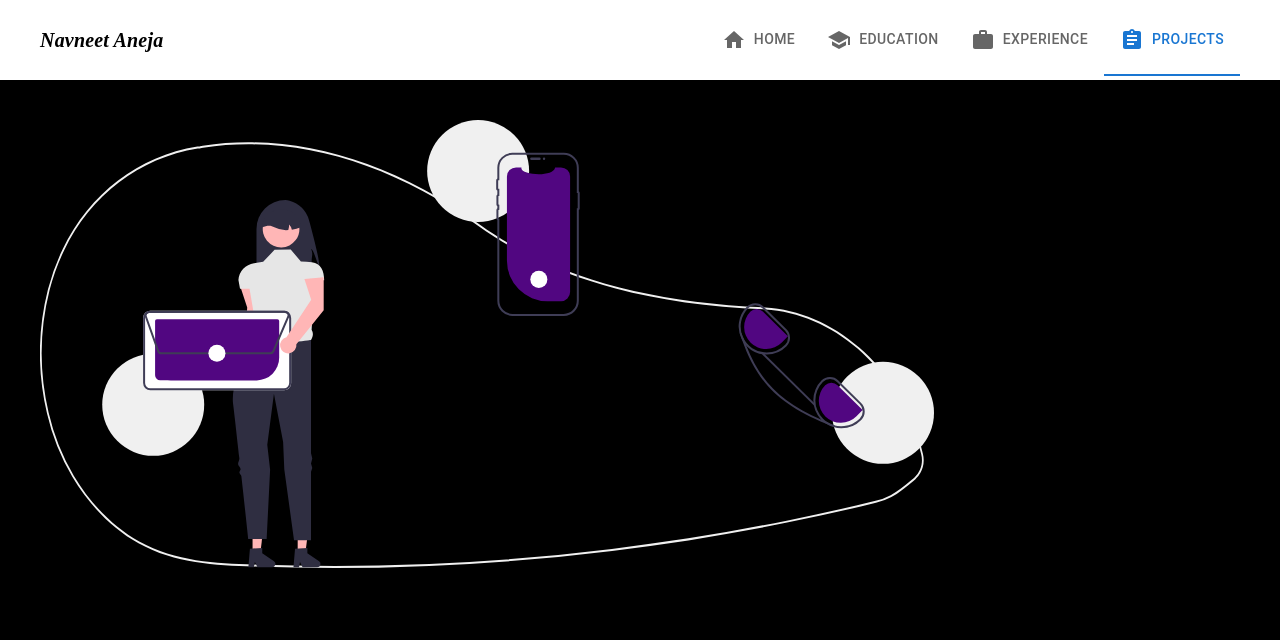
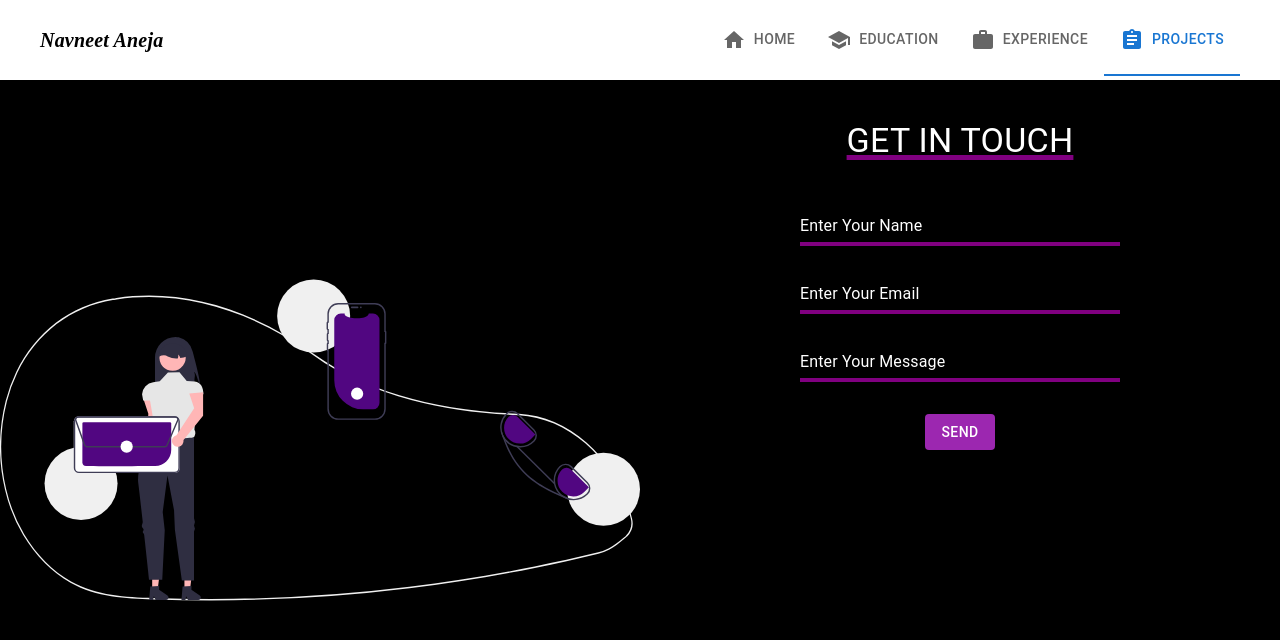
Before and after one commit to Navneetaneja/portfolio, a React (Create React App) app: page /projects in a window 1280 px wide. Shown: the top 640 px of the page. Built offline with nearby package versions, Linux system fonts and the light colour scheme.

Commit message:
added footer

```diff
--- a/src/App.js
+++ b/src/App.js
@@ -1,7 +1,6 @@
 import Navbar from "./components/Navbar";
 import { BrowserRouter as Router } from "react-router-dom";
 import { Route, Routes } from "react-router";
-import Error from "./components/Error";
 import Footer from "./components/Footer";
 
 export default function App() {
@@ -13,7 +12,6 @@ export default function App() {
         <Route path="/education" />
         <Route path="/experience" />
         <Route path="/projects" />
-        <Route path="/*" element={<Error />} />
       </Routes>
       <Footer />
     </Router>
--- a/src/components/Error.js
+++ /dev/null
@@ -1,9 +0,0 @@
-import { Box } from "@mui/material";
-
-export default function Error() {
-  return (
-    <Box sx={{ display: "flex", justifyContent: "center" }}>
-      <img style={{ padding: "2vh" }} alt="error" src="/static/Error.svg" />
-    </Box>
-  );
-}
--- a/src/components/Footer.js
+++ b/src/components/Footer.js
@@ -1,9 +1,185 @@
-import { Box } from "@mui/material";
+import {
+  Alert,
+  Box,
+  Button,
+  Snackbar,
+  TextField,
+  Typography,
+} from "@mui/material";
+import { useState } from "react";
 
 export default function Footer() {
+  const [name, setName] = useState();
+  const [email, setEmail] = useState();
+  const [message, setMessage] = useState();
+  const [open, setOpen] = useState(false);
+  const [severity, setSeverity] = useState("success");
+  const [text, setText] = useState("Message Sent Successfully");
+  const [nameError, setNameError] = useState(false);
+  const [nameLabel, setNameLabel] = useState("Enter Your Name");
+  const [nameHelper, setNameHelper] = useState();
+  const [emailError, setEmailError] = useState(false);
+  const [emailLabel, setEmailLabel] = useState("Enter Your Email");
+  const [emailHelper, setEmailHelper] = useState();
+
+  const handleName = (_event) => {
+    let n = _event.target.value;
+    if (!checkEmpty(n) && n.length > 30) {
+      setNameError(true);
+      setNameLabel("Name Error");
+      setNameHelper("Name length cannot be more than 30");
+    } else {
+      setNameError(false);
+      setNameLabel("Enter Your Name");
+      setNameHelper(null);
+    }
+    setName(n);
+  };
+
+  const handleEmail = (_event) => {
+    let e = _event.target.value;
+    if (!checkEmpty(e) && checkEmpty(e.match(".+@.+\\..+"))) {
+      setEmailError(true);
+      setEmailLabel("Email Error");
+      setEmailHelper("Email is not in standard format");
+    } else {
+      setEmailError(false);
+      setEmailLabel("Enter Your Email");
+      setEmailHelper(null);
+    }
+    setEmail(e);
+  };
+
+  const handleClose = () => {
+    setOpen(false);
+  };
+
+  const checkEmpty = (prop) => {
+    return prop === null || prop === undefined || prop === "";
+  };
+
+  const sendMessage = (_event) => {
+    if (
+      !checkEmpty(name) &&
+      !checkEmpty(email) &&
+      !checkEmpty(email.match(".+@.+\\..+")) &&
+      !checkEmpty(message) &&
+      !nameError &&
+      !emailError
+    ) {
+      setSeverity("success");
+      setText("Message Sent Successfully");
+    } else if (checkEmpty(name) || checkEmpty(email) || checkEmpty(message)) {
+      setSeverity("error");
+      setText("Fields Cannot be Empty");
+    } else if (nameError || emailError) {
+      setSeverity("error");
+      nameError && setText("Name Format Is Not Correct");
+      emailError && setText("Email Format Is Not Correct");
+      nameError &&
+        emailError &&
+        setText("Name and Email Format Is Not Correct");
+    } else {
+      setSeverity("error");
+      setText("Error Occurred");
+    }
+    setOpen(true);
+  };
+
   return (
-    <Box height="90vh" sx={{ backgroundColor: "black" }}>
-      <img style={{ padding:"5vh" }} alt="error" src="/static/Contact.svg" />
+    <Box
+      height="90vh"
+      sx={{
+        display: "flex",
+        justifyContent: "space-between",
+        background: "black",
+        overflow: "hidden",
+      }}
+    >
+      <img height="100%" width="50%" alt="Footer" src="/static/Contact.svg" />
+      <Box
+        height="100%"
+        width="50%"
+        sx={{
+          display: "flex",
+          flexDirection: "column",
+          alignItems: "center",
+          color: "white",
+          pt: 5,
+          pb: 5,
+        }}
+      >
+        <Typography
+          variant="h4"
+          sx={{ textDecoration: "underline purple 0.3rem", mb: 4 }}
+        >
+          GET IN TOUCH
+        </Typography>
+        <TextField
+          helperText={nameHelper}
+          error={nameError}
+          onChange={handleName}
+          color="secondary"
+          placeholder="Enter Your Name"
+          sx={{
+            mb: 2,
+            width: "50%",
+            borderBottom: `${!nameError ? "0.3rem solid purple" : null}`,
+            label: { color: "white" },
+            input: { color: "white" },
+          }}
+          variant="standard"
+          label={nameLabel}
+        />
+        <TextField
+          helperText={emailHelper}
+          error={emailError}
+          onChange={handleEmail}
+          color="secondary"
+          placeholder="Enter Your Email"
+          sx={{
+            mb: 2,
+            width: "50%",
+            borderBottom: `${!emailError ? "0.3rem solid purple" : null}`,
+            label: { color: "white" },
+            input: { color: "white" },
+          }}
+          variant="standard"
+          label={emailLabel}
+        />
+        <TextField
+          onChange={(e) => {
+            setMessage(e.target.value);
+          }}
+          color="secondary"
+          placeholder="Enter Your Message"
+          sx={{
+            mb: 4,
+            width: "50%",
+            borderBottom: "0.3rem solid purple",
+            label: { color: "white" },
+            input: { color: "white" },
+          }}
+          variant="standard"
+          label="Enter Your Message"
+        />
+        <Button
+          type="submit"
+          onClick={sendMessage}
+          variant="contained"
+          color="secondary"
+        >
+          SEND
+        </Button>
+        <Snackbar
+          anchorOrigin={{ horizontal: "center", vertical: "bottom" }}
+          autoHideDuration={5000}
+          open={open}
+          onClose={handleClose}
+        >
+          <Alert severity={severity}>{text}</Alert>
+        </Snackbar>
+      </Box>
     </Box>
   );
 }
--- a/src/components/Navbar.js
+++ b/src/components/Navbar.js
@@ -6,6 +6,10 @@ import { Link } from "react-router-dom";
 export default function Navbar() {
   const navs = ["/", "/education", "/experience", "/projects"];
   let index = navs.indexOf(window.location.pathname);
+  if (index === -1) {
+    index = 0;
+    window.location.pathname = "/";
+  }
   const [value, setValue] = useState(index);
   const handleValue = (_event, newValue) => {
     setValue(newValue);
```
Also changed, not shown: public/static/Error.svg (deleted), 1 other file (tests, documents, lock files or other folders).
